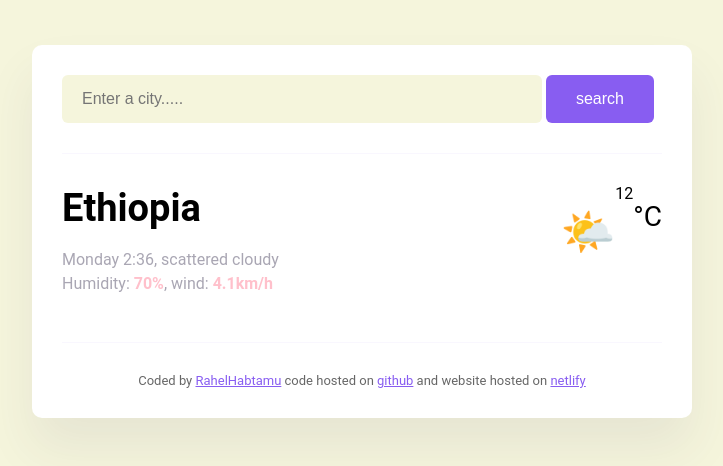
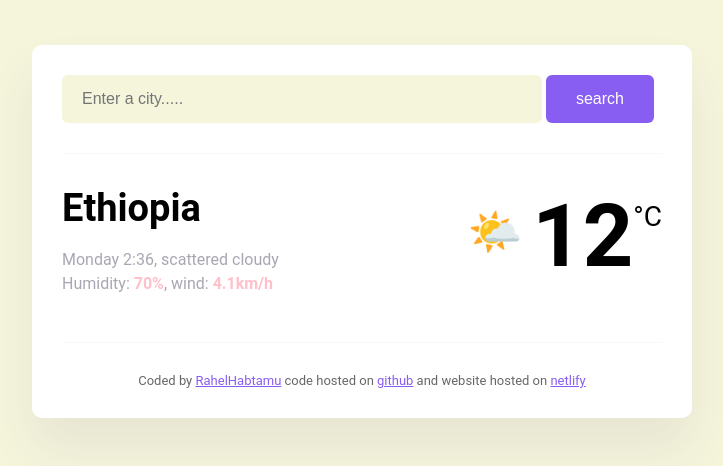
Before and after one commit to Rahel-CS/meteo, a plain HTML site: page index.html in a window 1280 px wide. Shown: the whole page, without its empty margins (278-1001 px from the left). Drawn offline with Linux system fonts and the light colour scheme; a web font is replaced by a local one.

Commit message:
Update index.html

```diff
--- a/index.html
+++ b/index.html
@@ -29,7 +29,7 @@ Humidity: <strong>70%</strong>, wind:  <strong>4.1km/h</strong>
         </p>
     </div>
         <div class="weather-app-temperature-container">
-            <div class="weather-app-icon">🌤️ </div> <div class="weather-app-temerature "></div>12 <div class="weather-app-unit">°C</div>
+            <div class="weather-app-icon">🌤️ </div> <div class="weather-app-temperature ">12</div> <div class="weather-app-unit">°C</div>
 
     </main>
 
```
